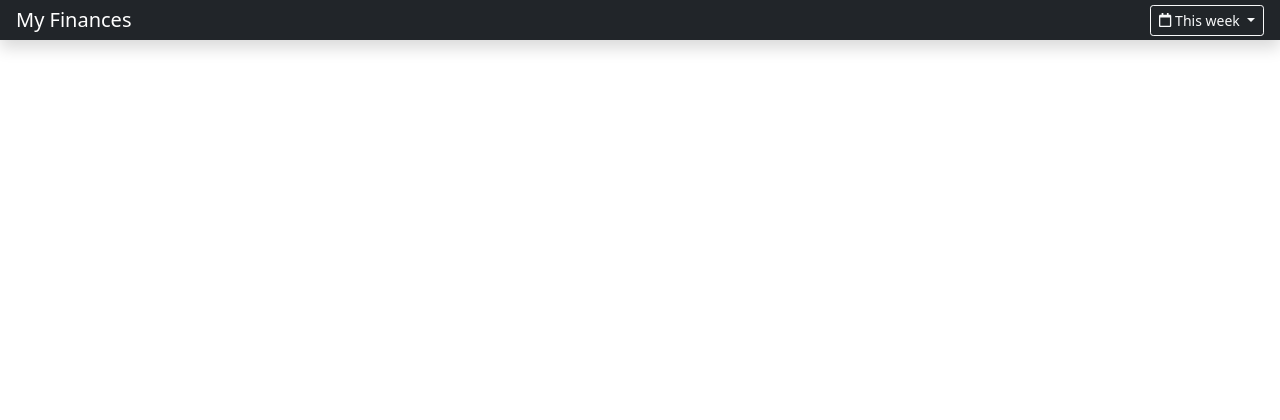
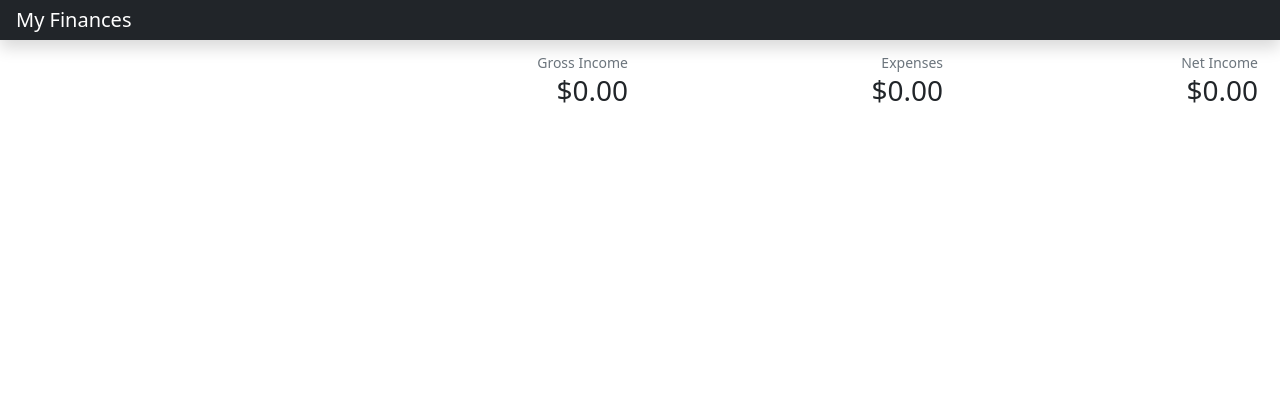
Before and after one commit to tom0521/Home-Server, a PHP site: page / in a window 1280 px wide. Shown: the top 420 px of the page. Run offline with PHP 8.4, Linux system fonts and the light colour scheme.

Commit message:
Added overall financial stats section

```diff
--- a/apache/transactions_site/css/base.css
+++ b/apache/transactions_site/css/base.css
@@ -1,4 +1,9 @@
 {box-sizing: border-box;}
+
+#overall-stats {
+  text-align: right;
+  margin: 10px;
+}
 
 /* Button used to open the contact form - fixed at the bottom of the page */
 #transaction-popup-btn {
--- a/apache/transactions_site/index.html
+++ b/apache/transactions_site/index.html
@@ -19,15 +19,32 @@
 <body>
     <header class="navbar navbar-dark sticky-top bg-dark flex-md-nowrap p-0 shadow">
         <a class="navbar-brand col-md-3 col-lg-2 me-0 px-3" href="">My Finances</a>
-        <ul class="navbar-nav px-3">
+        <!-- <ul class="navbar-nav px-3">
             <li class="nav-item text-nowrap">
                 <button type="button" class="btn btn-sm btn-outline-light dropdown-toggle">
                     <i class="far fa-calendar"></i>
                     This week
                 </button>
             </li>
-        </ul>
+        </ul> -->
     </header>
+    <main>
+        <div class="row" id="overall-stats">
+            <div class="col-3">
+            </div>
+            <div class="col-3">
+                <small class="text-muted">Gross Income</small>
+                <h3 id="gross-income">$9,999.99</h3>
+            </div>
+            <div class="col-3">
+                <small class="text-muted">Expenses</small>
+                <h3 id="expenses">$9,999.99</h3>
+            </div>
+            <div class="col-3">
+                <small class="text-muted">Net Income</small>
+                <h3 id="net-income">$9,999.99</h3>
+            </div>
+        </div>
         <button class="btn btn-primary" id="transaction-popup-btn" onclick="show_transaction_popup()"><i class="fas fa-dollar-sign"></i></button>
         <div id="transaction-popup">
             <form id="transaction-form" class="row g-2" autocomplete="off">
@@ -112,6 +129,7 @@
                 </div>
             </form>
         </div>
+    </main>
 <script src="js/api.js"></script>
 <script src="js/finances.js"></script>
 </body>
--- a/apache/transactions_site/js/finances.js
+++ b/apache/transactions_site/js/finances.js
@@ -4,7 +4,19 @@ function init () {
     });
     $.each(get_categories(), function(index, value) {
         $('#categories').append(`<option value=${value.category}>`);
-    })
+    });
+    let gross_income = 0, expenses = 0;
+    $.each(get_transactions(), function(index, value) {
+        if (value.amount < 0) {
+            expenses -= value.amount;
+        } else {
+            gross_income += value.amount;
+        }
+    });
+    let currency_format = new Intl.NumberFormat('en-US', { style: 'currency' , currency: 'USD' });
+    $('#gross-income').text(currency_format.format(gross_income));
+    $('#expenses').text(currency_format.format(expenses));
+    $('#net-income').text(currency_format.format(gross_income - expenses));
 }
 
 function create () {
```
Lines whose indentation alone changed are shown as unchanged.
